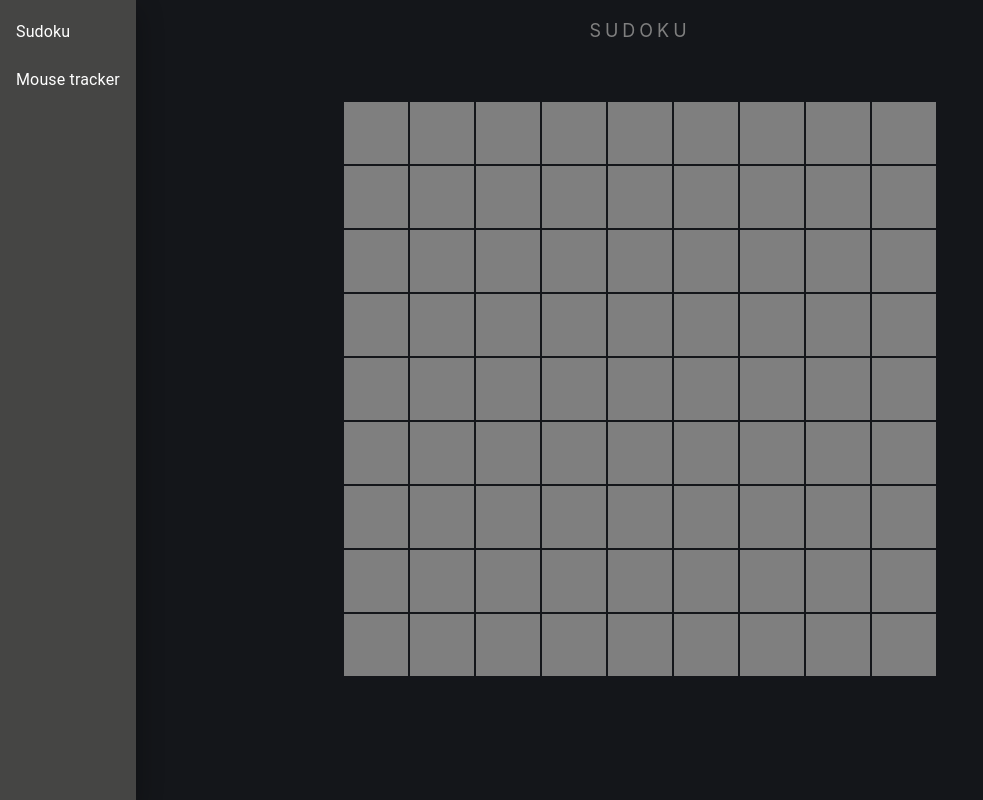
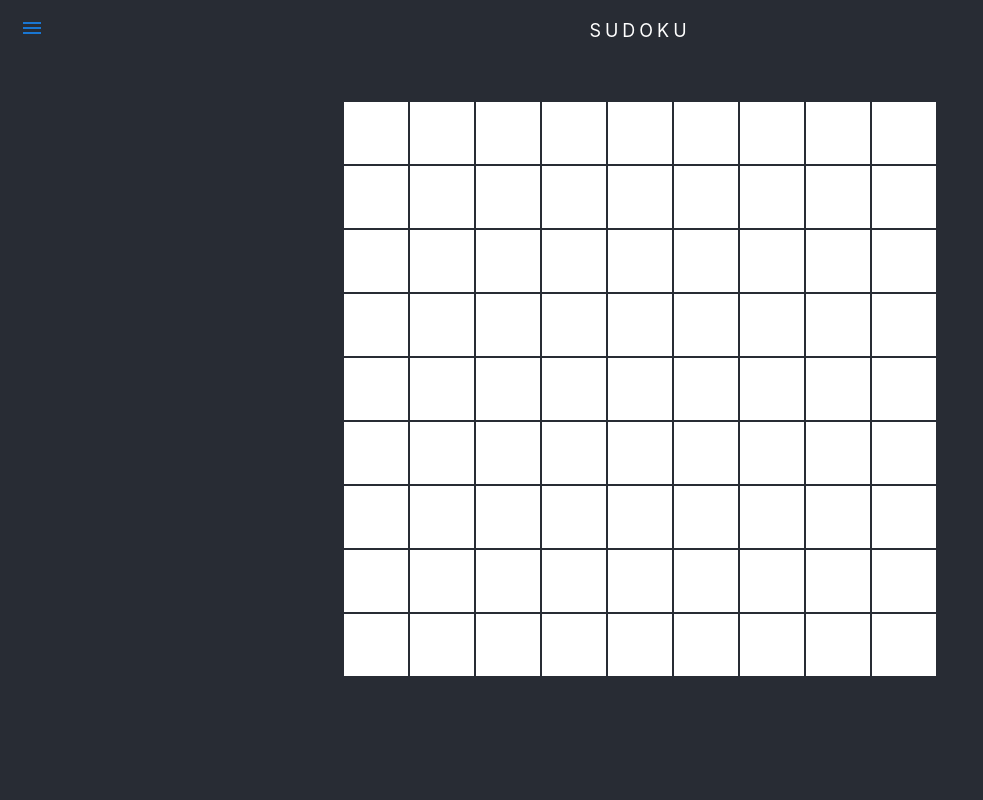
Before and after one commit to klnyc/Sudoku, a React (Create React App) app: page / in a window 1280 px wide. Shown: the whole page, without its empty margins (0-983 px from the left). Built offline with nearby package versions, Linux system fonts and the light colour scheme.

Commit message:
set default drawer state to false

```diff
--- a/src/components/App.tsx
+++ b/src/components/App.tsx
@@ -6,7 +6,7 @@ import { GAME } from "../constants";
 import MenuIcon from "@mui/icons-material/Menu";
 
 const App = (): JSX.Element => {
-  const [openSidebar, setOpenSideBar] = useState<boolean>(true);
+  const [openSidebar, setOpenSideBar] = useState<boolean>(false);
   const [game, setGame] = useState<GAME>(GAME.Sudoku);
 
   const toggleSidebar = (value: boolean): (() => void) => {
--- a/src/components/Sidebar.tsx
+++ b/src/components/Sidebar.tsx
@@ -14,12 +14,24 @@ export const Sidebar = ({
 }: SidebarProps): JSX.Element => {
   return (
     <Drawer open={open} onClose={onClose}>
-      <List sx={{ backgroundColor: "#454544", color: "white", height: "-webkit-fill-available" }}>
+      <List
+        sx={{
+          backgroundColor: "#454544",
+          color: "white",
+          height: "-webkit-fill-available",
+        }}
+      >
         <ListItem onClick={() => setGame(GAME.Sudoku)}>
-          <ListItemText className="sidebar_link" primary="Sudoku"></ListItemText>
+          <ListItemText
+            className="sidebar_link"
+            primary="Sudoku"
+          ></ListItemText>
         </ListItem>
         <ListItem onClick={() => setGame(GAME.MouseTracker)}>
-          <ListItemText className="sidebar_link" primary="Mouse tracker"></ListItemText>
+          <ListItemText
+            className="sidebar_link"
+            primary="Mouse tracker"
+          ></ListItemText>
         </ListItem>
       </List>
     </Drawer>
```
Also changed, not shown: 12 other files (tests, documents, lock files or other folders).
